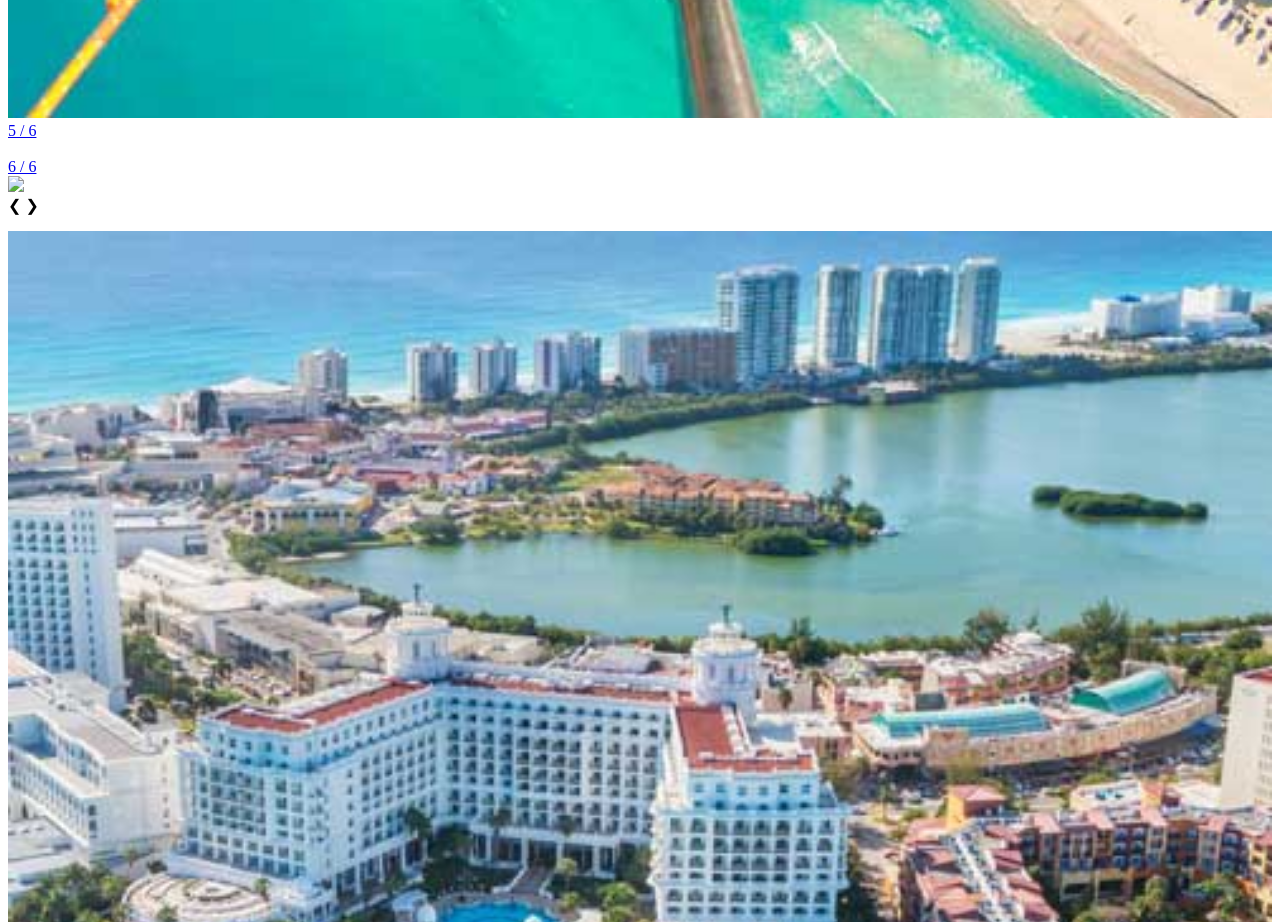
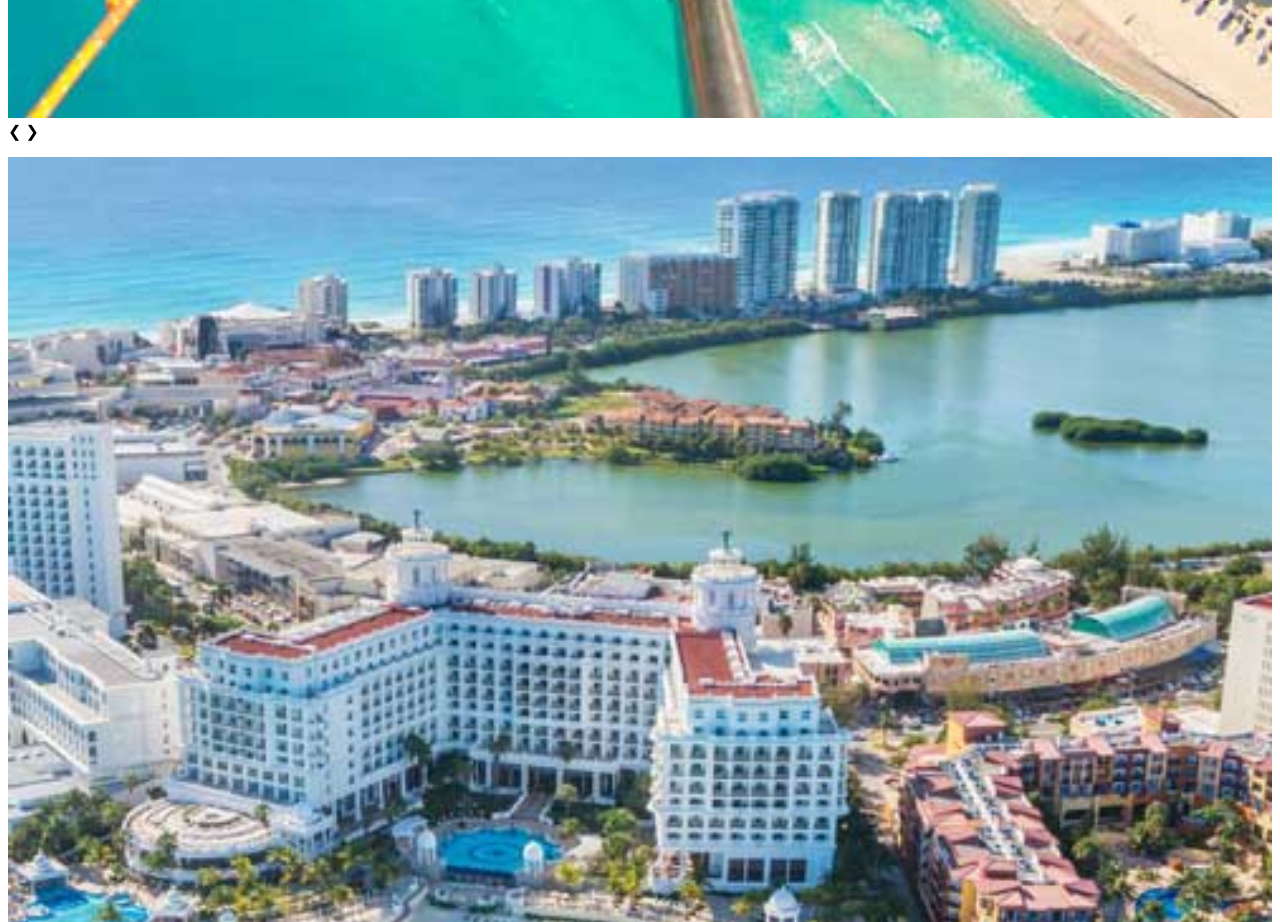
Before and after one commit to Jonas18297/Jonas18297.github.io, a plain HTML site: page bacs200/travel/index.html in a window 1280 px wide. Shown: the part 3920-4842 px from the top of the page. Drawn offline with Linux system fonts and the light colour scheme; files whose address does not match are found by name.

Commit message:
Update index.html

```diff
--- a/bacs200/travel/index.html
+++ b/bacs200/travel/index.html
@@ -46,14 +46,7 @@
     <a href="images/paraglider-01.jpg">
       <img src="images/paraglider-01.jpg" style="width:100%" alt="">
   </div>
-  <div class="mySlides">
-    <div class="numbertext">5 / 6</div>
-      <img src="img_nature_wide.jpg" style="width:100%" alt="">
-  </div>
-  <div class="mySlides">
-    <div class="numbertext">6 / 6</div>
-      <img src="img_snow_wide.jpg" style="width:100%"alt"">
-  </div>
+
   <a class="prev" onclick="plusSlides(-1)">&#10094;</a>
   <a class="next" onclick="plusSlides(1)">&#10095;</a>
   <div class="caption-container">
```
